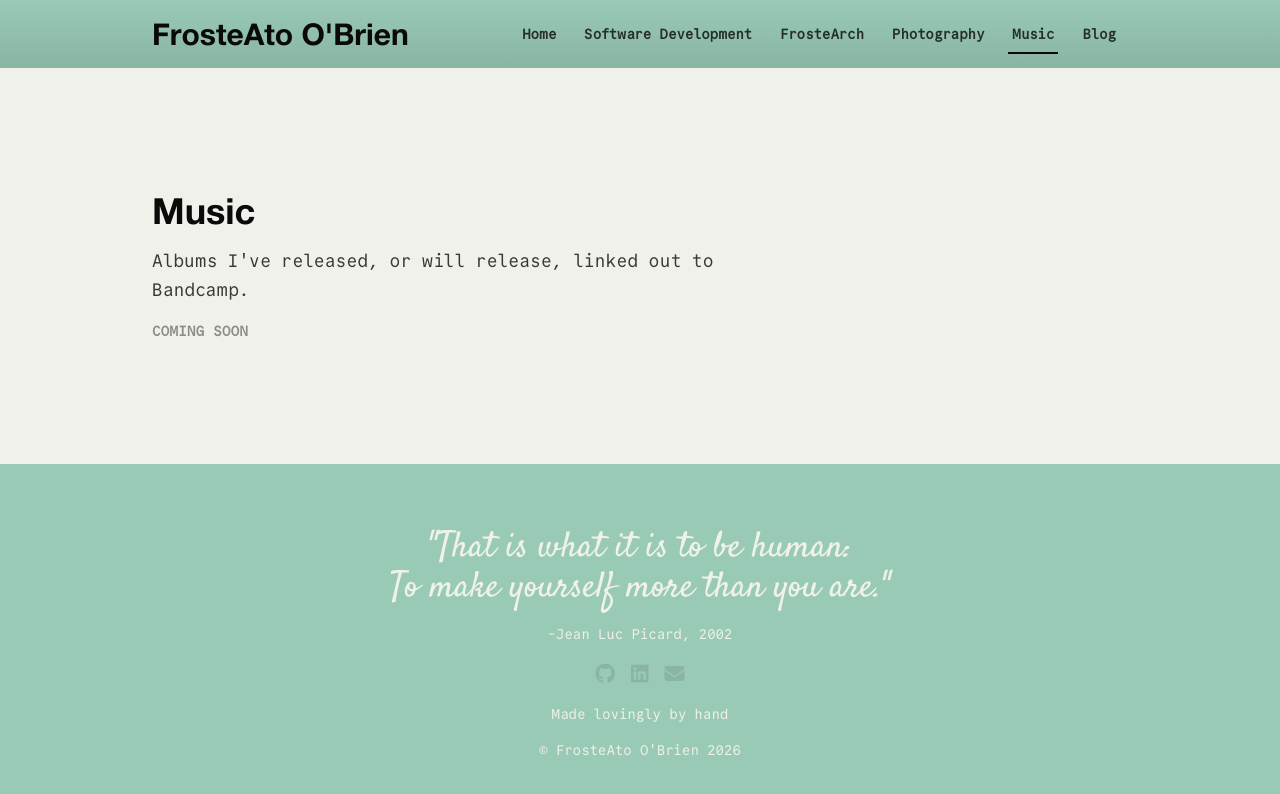
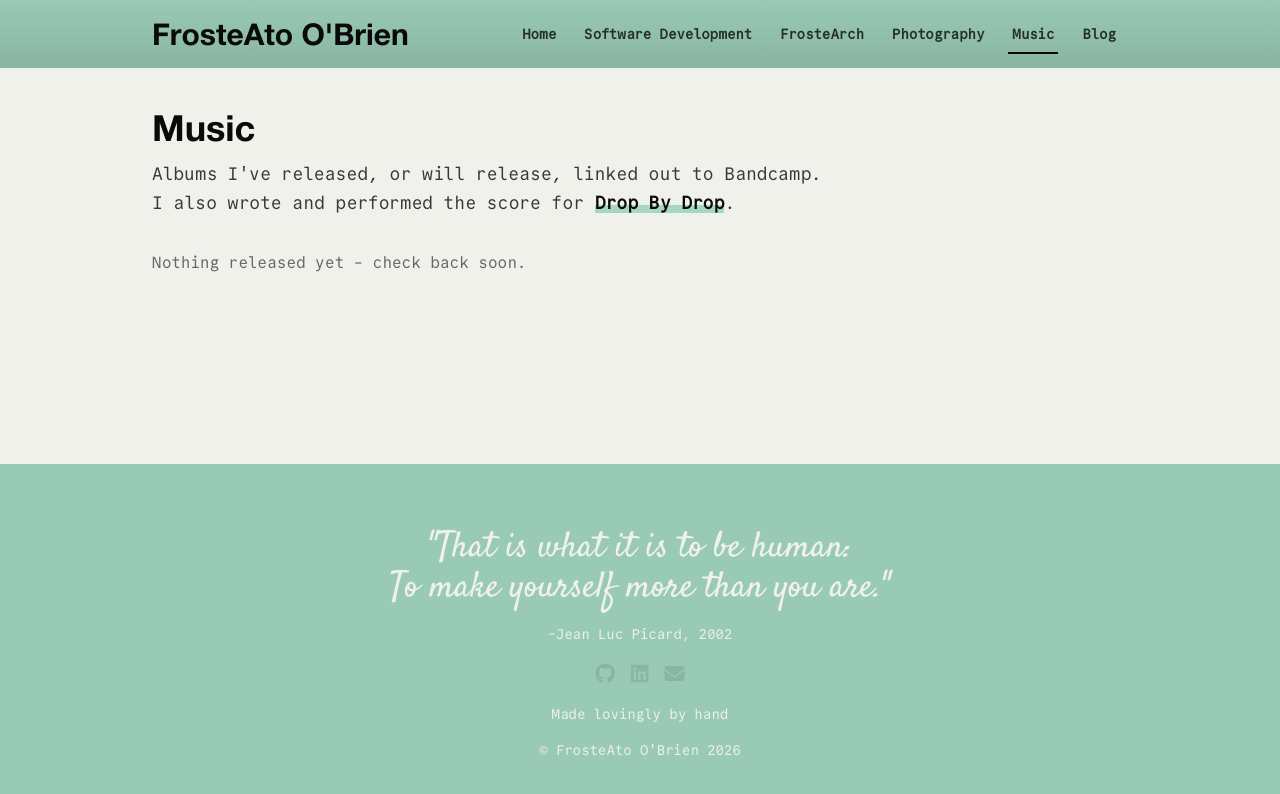
Before and after one commit to FrosteAto/FrosteAto-Homepage, a Next.js app in the folder frontend/: page /music in a window 1280 px wide. Shown: the top 794 px of the page. Built offline with nearby package versions, Linux system fonts and the light colour scheme.

Commit message:
Add real Music page with honest empty state
No albums exist yet, so the page says so rather than showing fake
data - structured with a typed Release array ready to fill in real
Bandcamp entries as they exist. Mentions the Drop By Drop score as
the one real music credit that already exists.

```diff
--- a/frontend/src/app/music/page.tsx
+++ b/frontend/src/app/music/page.tsx
@@ -1,15 +1,70 @@
 import type { Metadata } from "next";
-import ComingSoon from "@/components/ComingSoon";
+import Image from "next/image";
+import Link from "next/link";
 
 export const metadata: Metadata = {
   title: "Music | FrosteAto",
 };
 
+/**
+ * No releases yet. Add entries here as albums go up on Bandcamp - each one
+ * renders as a card below with a cover, title, and link.
+ */
+type Release = {
+  title: string;
+  year: number;
+  coverImage: string;
+  bandcampUrl: string;
+};
+
+const releases: Release[] = [];
+
 export default function MusicPage() {
   return (
-    <ComingSoon
-      title="Music"
-      description="Albums I've released, or will release, linked out to Bandcamp."
-    />
+    <main className="mx-auto flex w-full max-w-5xl flex-1 flex-col gap-8 px-4 py-10 sm:px-6">
+      <div>
+        <h1 className="font-[family-name:var(--font-heading)] text-4xl">
+          Music
+        </h1>
+        <p className="mt-3 max-w-2xl text-lg leading-relaxed text-ink/80">
+          Albums I&apos;ve released, or will release, linked out to
+          Bandcamp. I also wrote and performed the score for{" "}
+          <Link href="/software" className="text-link">
+            Drop By Drop
+          </Link>
+          .
+        </p>
+      </div>
+
+      {releases.length === 0 ? (
+        <p className="text-ink/60">Nothing released yet - check back soon.</p>
+      ) : (
+        <div className="grid grid-cols-1 gap-6 sm:grid-cols-2 md:grid-cols-3">
+          {releases.map((release) => (
+            <Link
+              key={release.title}
+              href={release.bandcampUrl}
+              className="group block overflow-hidden rounded-lg border border-light-brown/40 bg-white/40"
+            >
+              <div className="relative aspect-square w-full overflow-hidden bg-light-brown/20">
+                <Image
+                  src={release.coverImage}
+                  alt={release.title}
+                  fill
+                  sizes="(max-width: 640px) 100vw, (max-width: 768px) 50vw, 33vw"
+                  className="object-cover transition-transform duration-300 group-hover:scale-105"
+                />
+              </div>
+              <div className="p-4">
+                <p className="font-[family-name:var(--font-heading)] text-lg">
+                  {release.title}
+                </p>
+                <p className="text-sm text-grey">{release.year}</p>
+              </div>
+            </Link>
+          ))}
+        </div>
+      )}
+    </main>
   );
 }
```
